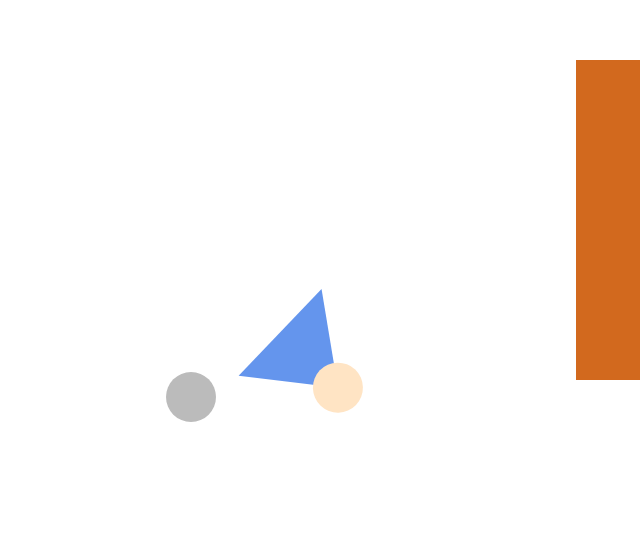
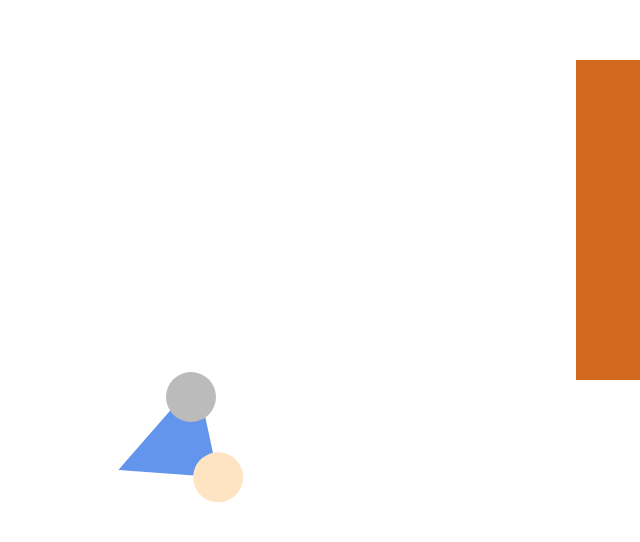
Before and after one commit to diazMafer/MiniProyecto5, a plain HTML site: page index.html in a window 1280 px wide. Shown: the part 220-762 px from the top of the page, without its empty margins (640-1280 px from the left). Drawn offline with nearby package versions, Linux system fonts and the light colour scheme.

Commit message:
parte estocastica

```diff
--- a/css/style.css
+++ b/css/style.css
@@ -6,6 +6,11 @@
     /* left: 80vh;
     top: 10vw; */
     position: absolute;
+    z-index: 999;
+    -webkit-transition: all 0.6s ease-in-out;
+    -moz-transition: all 0.6s ease-in-out;
+    -o-transition: all 0.6s ease-in-out;
+    transition: all 0.6s ease-in-out;
 }
 
 #player {
@@ -18,6 +23,10 @@
     position: absolute;
     top: 46vh;
     left: 45vw;
+    -webkit-transition: all 0.7s ease-in-out;
+    -moz-transition: all 0.7s ease-in-out;
+    -o-transition: all 0.7s ease-in-out;
+    transition: all 0.7s ease-in-out;
 }
 #player_head {
     height: 50px;
--- a/index.html
+++ b/index.html
@@ -11,7 +11,7 @@
 <div id="player">
     <div id="player_head"></div>
 </div>
-<div class="goal">
+<div id="goaal" class="goal">
 </div>
 
 </body>
--- a/js/game.js
+++ b/js/game.js
@@ -49,6 +49,9 @@ function get_alpha(ball_coords, player_coords, player_initial_rotation) {
     return best_alpha
 }
 
+function sleep (time) {
+    return new Promise((resolve) => setTimeout(resolve, time));
+}
 
 /*
     init/main function
@@ -98,6 +101,49 @@ $(document).ready(function () {
         else {// de lo contrario, que haga la parte estocastica
             console.log("cerca")
             clearInterval(inter)
+            var player = document.getElementById('player')
+            var ball = document.getElementById('ball')
+            var deg = Math.random() * 90
+            deg = deg + angle
+            console.log(deg)
+            var positionRandom = Math.random() * 20
+            var offsets = document.getElementById('ball').getBoundingClientRect()
+            var balltop = offsets.top;
+            var ballleft = offsets.left;
+            var yPositionOfPlayer = balltop  + positionRandom
+            var xPositionOfPlayer = ballleft - positionRandom
+            player.style.top = yPositionOfPlayer +"px"
+            player.style.left = xPositionOfPlayer +"px"
+            console.log(yPositionOfPlayer)
+            sleep(1000).then(() => {
+                player.style.mozTransform    = 'rotate('+deg+'deg)'
+                player.style.msTransform     = 'rotate('+deg+'deg)'
+                player.style.oTransform      = 'rotate('+deg+'deg)'
+                player.style.transform       = 'rotate('+deg+'deg)'
+                var offsetsGoal = document.getElementById('goaal').getBoundingClientRect()
+                var goaltop = offsetsGoal.top;
+                var winHeight = window.innerHeight
+                var goalLeft = offsetsGoal.left;
+                var probabilidadDesviar = (Math.random() * winHeight) / 10
+
+                var winWidth = window.innerWidth
+                var distancia = (Math.random() * winWidth) + goalLeft
+                if (distancia > winWidth){
+                    distancia = goalLeft + 5
+                }
+                probabilidadDesviar += goaltop
+                console.log(distancia)
+                console.log(probabilidadDesviar)
+                sleep(1000).then(() => {
+                    ball.style.left = distancia + "px"
+                    ball.style.top = probabilidadDesviar +"px"
+                });
+            })
+
+
+
+
+
         }
     }, 100);
 
```
